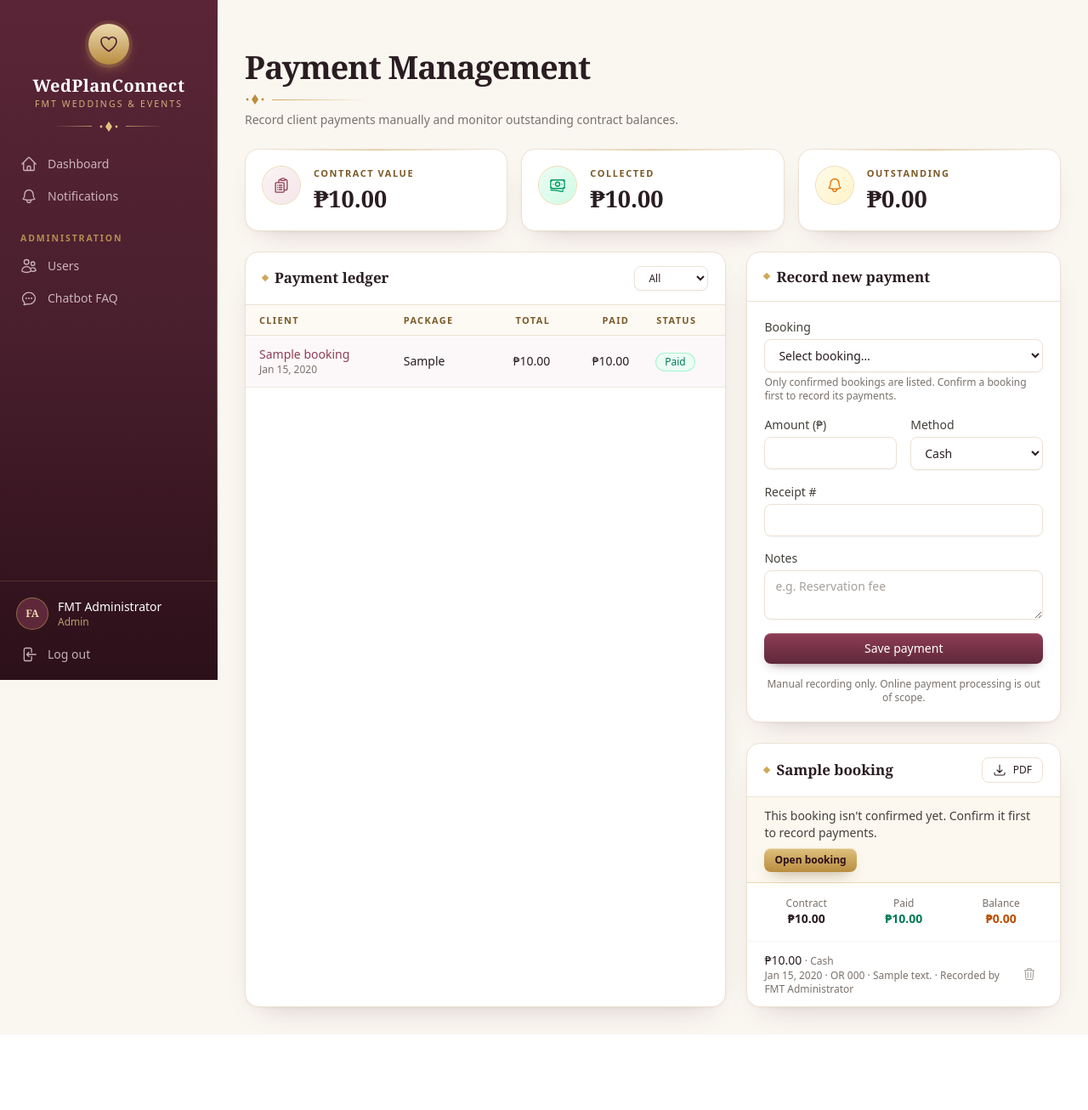
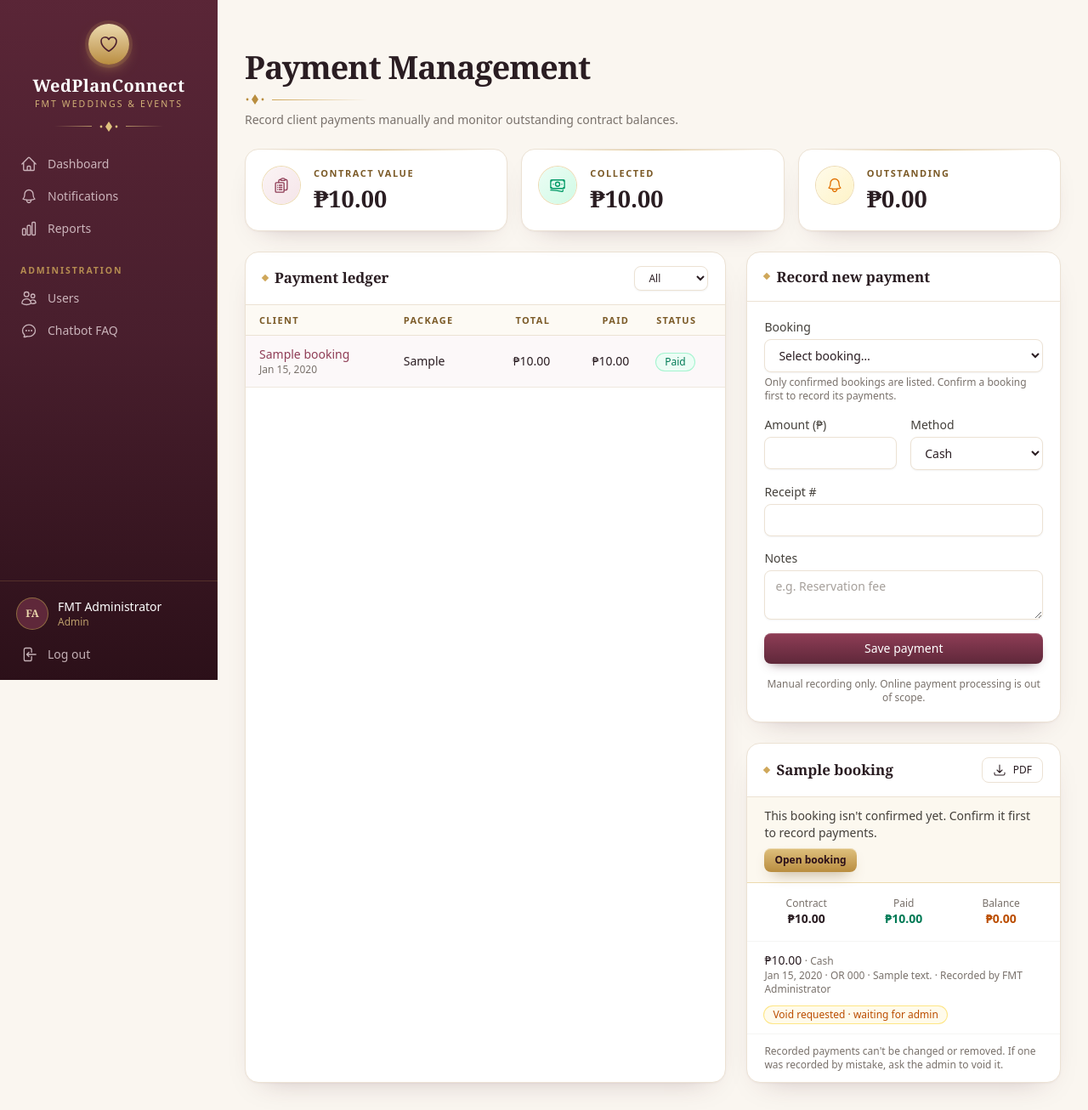
Before and after one commit to Capstone351/WedPlanConnect, a Laravel app: page /payments?booking_id=1 in a window 1280 px wide. Shown: the whole page at 85% size. Before the commit the page ends 1217 px from the top, so only its background shows below. Run offline with Laravel 12, Linux system fonts and the light colour scheme; a user stored in the database is signed in; data comes from the database, SQL or seed files in the repository; tables that the repository leaves empty hold one stand-in row (values such as "Sample post"); data that the repository does not hold is empty; style sheets or scripts are compiled from the project's sources.

Commit message:
Planners ask the admin to void a payment, and the admin gets reports back
After the merge nobody could void a payment: the void route was admin-only inside the planner-only group. Planners now ask the admin to void a payment with a reason; the request shows in the admin action centre, where the admin voids it or keeps it. The admin, planner and couple are each told. The admin can open Reports again, including the strategic ones.

Co-Authored-By: Claude Opus 5.5 <noreply@anthropic.com>

```diff
--- a/wedplanconnect/app/Http/Controllers/Admin/DashboardController.php
+++ b/wedplanconnect/app/Http/Controllers/Admin/DashboardController.php
@@ -59,6 +59,7 @@ class DashboardController extends Controller
             // The action centre: things only the Admin can resolve.
             'plannersToRemind' => $planners->filter(fn ($p) => $p->overdue_tasks_count || $p->unclosed_count)->values(),
             'lockedUsers' => User::where('locked_until', '>', now())->orderBy('locked_until')->get(),
+            'voidRequests' => Payment::voidRequested()->with('booking', 'voidRequester')->orderBy('void_requested_at')->get(),
             'unlinkedVendors' => User::where('role', 'vendor')->whereDoesntHave('supplierProfile')->orderBy('name')->get(),
             'unansweredQuestions' => $this->unansweredQuestions(),
             'overdueTasks' => Task::overdue()->with('booking', 'assignee')->orderBy('due_date')->limit(5)->get(),
--- a/wedplanconnect/app/Http/Controllers/PaymentController.php
+++ b/wedplanconnect/app/Http/Controllers/PaymentController.php
@@ -4,12 +4,14 @@ namespace App\Http\Controllers;
 
 use App\Models\Booking;
 use App\Models\Payment;
+use App\Models\User;
 use App\Notifications\PaymentRecorded;
-use App\Notifications\PaymentVoided;
+use App\Notifications\PaymentVoidRequested;
 use Barryvdh\DomPDF\Facade\Pdf;
 use Illuminate\Http\RedirectResponse;
 use Illuminate\Http\Request;
 use Illuminate\Http\Response;
+use Illuminate\Support\Facades\Notification;
 use Illuminate\Validation\Rule;
 use Illuminate\Validation\ValidationException;
 use Illuminate\View\View;
@@ -71,21 +73,31 @@ class PaymentController extends Controller
             ->with('status', 'Payment of ₱'.number_format($data['amount'], 2).' recorded. Remaining balance: ₱'.number_format($booking->balance(), 2).'.');
     }
 
-    /** Voids a payment (kept on record, crossed out) with a reason, and tells the couple. */
-    public function destroy(Request $request, Payment $payment): RedirectResponse
+    /**
+     * Planners can't remove money they recorded. They ask the admin to void a payment, with a reason;
+     * the admin approves or keeps it from their action centre.
+     */
+    public function requestVoid(Request $request, Payment $payment): RedirectResponse
     {
         $this->authorizeBooking($payment->booking);
 
         $data = $request->validate(['void_reason' => ['required', 'string', 'max:500']], [
-            'void_reason.required' => 'Please give a reason for voiding this payment. The couple will see it.',
+            'void_reason.required' => 'Please say why this payment should be voided. The admin and, if it is voided, the couple will see it.',
         ]);
 
-        $payment->forceFill(['voided_by' => $request->user()->id, 'void_reason' => trim($data['void_reason'])])->save();
-        $payment->delete();
+        if ($payment->hasVoidRequest()) {
+            return back()->withErrors(['void_reason' => 'You already asked the admin to void this payment. Please wait for their answer.']);
+        }
 
-        $payment->booking->client?->notify(new PaymentVoided($payment, $request->user()->name));
+        $payment->forceFill([
+            'void_requested_by' => $request->user()->id,
+            'void_requested_at' => now(),
+            'void_request_reason' => trim($data['void_reason']),
+        ])->save();
 
-        return back()->with('status', 'Payment voided; balance recalculated. The couple has been notified.');
+        Notification::send(User::where('role', 'admin')->get(), new PaymentVoidRequested($payment->load('booking', 'voidRequester')));
+
+        return back()->with('status', 'Request sent. The admin will void the payment or keep it, and you will be notified.');
     }
 
     /** PDF contract / payment summary for a booking. */
--- a/wedplanconnect/app/Models/Payment.php
+++ b/wedplanconnect/app/Models/Payment.php
@@ -25,7 +25,31 @@ class Payment extends Model
         return [
             'amount' => 'decimal:2',
             'payment_date' => 'date',
+            'void_requested_at' => 'datetime',
         ];
+    }
+
+    /** Planner who asked the admin to void this payment, while the request is open. */
+    public function voidRequester(): BelongsTo
+    {
+        return $this->belongsTo(User::class, 'void_requested_by')->withTrashed();
+    }
+
+    /** Payments a planner asked the admin to void, still waiting for the admin. */
+    public function scopeVoidRequested(Builder $query): Builder
+    {
+        return $query->whereNotNull('void_requested_at');
+    }
+
+    public function hasVoidRequest(): bool
+    {
+        return $this->void_requested_at !== null;
+    }
+
+    /** Clears an open void request (after the admin answers it). */
+    public function clearVoidRequest(): void
+    {
+        $this->forceFill(['void_requested_by' => null, 'void_requested_at' => null, 'void_request_reason' => null])->save();
     }
 
     public function booking(): BelongsTo
--- a/wedplanconnect/resources/views/components/layouts/app.blade.php
+++ b/wedplanconnect/resources/views/components/layouts/app.blade.php
@@ -20,7 +20,7 @@
     // Grouped navigation: section label => [label, route, active pattern, icon, optional count badge]
     $nav = match ($user->role) {
         'admin' => [
-            '' => [['Dashboard', 'admin.dashboard', 'admin.dashboard', 'home'], $notifications],
+            '' => [['Dashboard', 'admin.dashboard', 'admin.dashboard', 'home'], $notifications, ['Reports', 'reports.index', 'reports.*', 'chart']],
             'Administration' => [
                 ['Users', 'admin.users.index', 'admin.users.*', 'users'],
                 ['Chatbot FAQ', 'admin.faqs.index', 'admin.faqs.*', 'chat'],
--- a/wedplanconnect/resources/views/payments/index.blade.php
+++ b/wedplanconnect/resources/views/payments/index.blade.php
@@ -103,23 +103,25 @@
                     </div>
                     <ul class="divide-y divide-stone-100 text-sm">
                         @forelse ($selected->payments as $p)
-                            <li class="flex items-center justify-between gap-3 px-5 py-3">
-                                <div>
+                            <li class="flex flex-wrap items-center justify-between gap-3 px-5 py-3">
+                                <div class="min-w-0 flex-1">
                                     <div class="font-medium tabular-nums">₱{{ number_format($p->amount, 2) }} <span class="text-xs font-normal text-stone-500">· {{ $p->methodLabel() }}</span></div>
                                     <div class="text-xs text-stone-500">{{ $p->payment_date->format('M j, Y') }}{{ $p->receipt_number ? ' · OR '.$p->receipt_number : '' }}{{ $p->notes ? ' · '.$p->notes : '' }}{{ $p->recorder ? ' · Recorded by '.$p->recorder->name : '' }}</div>
                                 </div>
-                                @if (auth()->user()->role === 'admin')
-                                <details class="relative" @if ($errors->has('void_reason') && old('void_payment') == $p->id) open @endif>
-                                    <summary class="btn-icon cursor-pointer list-none" title="Void payment" aria-label="Void payment"><x-icon name="trash" class="size-4" /></summary>
-                                    <form method="POST" action="{{ route('payments.destroy', $p) }}" class="card absolute right-0 z-20 mt-2 w-72 space-y-2 p-4">
-                                        @csrf @method('DELETE')
-                                        <input type="hidden" name="void_payment" value="{{ $p->id }}">
-                                        <label for="void_reason_{{ $p->id }}" class="label">Why void this payment? <span class="font-normal text-stone-400">(the couple will see this)</span></label>
-                                        <textarea id="void_reason_{{ $p->id }}" name="void_reason" rows="2" maxlength="500" required class="input" placeholder="e.g. Recorded twice by mistake."></textarea>
-                                        @if (old('void_payment') == $p->id)@error('void_reason')<p class="error-text">{{ $message }}</p>@enderror @endif
-                                        <button class="btn-danger btn-sm w-full">Void payment</button>
-                                    </form>
-                                </details>
+                                @if ($p->hasVoidRequest())
+                                    <span class="badge-amber shrink-0" title="Reason: {{ $p->void_request_reason }}">Void requested · waiting for admin</span>
+                                @else
+                                    <details class="relative shrink-0" @if ($errors->has('void_reason') && old('void_payment') == $p->id) open @endif>
+                                        <summary class="btn-secondary btn-sm cursor-pointer list-none">Ask admin to void</summary>
+                                        <form method="POST" action="{{ route('payments.void-request', $p) }}" class="card absolute right-0 z-20 mt-2 w-72 max-w-[calc(100vw-3rem)] space-y-2 p-4">
+                                            @csrf
+                                            <input type="hidden" name="void_payment" value="{{ $p->id }}">
+                                            <label for="void_reason_{{ $p->id }}" class="label">Why should this payment be voided? <span class="font-normal text-stone-400">(the admin decides; the couple sees it if voided)</span></label>
+                                            <textarea id="void_reason_{{ $p->id }}" name="void_reason" rows="2" maxlength="500" required class="input" placeholder="e.g. Recorded twice by mistake."></textarea>
+                                            @if (old('void_payment') == $p->id)@error('void_reason')<p class="error-text">{{ $message }}</p>@enderror @endif
+                                            <button class="btn-danger btn-sm w-full">Send to admin</button>
+                                        </form>
+                                    </details>
                                 @endif
                             </li>
                         @empty
@@ -132,8 +134,8 @@
                             </li>
                         @endforeach
                     </ul>
-                    @if (auth()->user()->role !== 'admin' && $selected->payments->isNotEmpty())
-                        <p class="border-t border-stone-100 px-5 py-3 text-xs text-stone-500">Recorded payments can't be changed or removed. Only the admin can void a payment that was recorded by mistake.</p>
+                    @if ($selected->payments->isNotEmpty())
+                        <p class="border-t border-stone-100 px-5 py-3 text-xs text-stone-500">Recorded payments can't be changed or removed. If one was recorded by mistake, ask the admin to void it.</p>
                     @endif
                 </div>
             @endif
--- a/wedplanconnect/routes/web.php
+++ b/wedplanconnect/routes/web.php
@@ -104,6 +104,10 @@ Route::middleware('auth')->group(function () {
 
         // Nudge a planner about overdue tasks and past weddings left open
         Route::post('/planners/{user}/remind', Admin\PlannerReminderController::class)->middleware('throttle:10,1')->name('planners.remind');
+
+        // Planners ask to void a payment; only the admin can void it or keep it.
+        Route::patch('/payments/{payment}/void', [Admin\PaymentVoidController::class, 'approve'])->name('payments.void');
+        Route::patch('/payments/{payment}/keep', [Admin\PaymentVoidController::class, 'keep'])->name('payments.keep');
     });
 
     // Test-mode email outbox (only while MAIL_MAILER=log). Admin only: it holds password reset links and one-time PINs.
@@ -157,16 +161,20 @@ Route::middleware('auth')->group(function () {
         // Payments (UC-08)
         Route::get('/payments', [PaymentController::class, 'index'])->name('payments.index');
         Route::post('/payments', [PaymentController::class, 'store'])->name('payments.store');
-        // Only the admin can void a payment, so a planner can't remove money they recorded.
-        Route::delete('/payments/{payment}', [PaymentController::class, 'destroy'])->middleware('role:admin')->name('payments.destroy');
+        // A planner can't remove money they recorded: they ask the admin to void it.
+        Route::post('/payments/{payment}/void-request', [PaymentController::class, 'requestVoid'])->name('payments.void-request');
         Route::get('/bookings/{booking}/contract.pdf', [PaymentController::class, 'contract'])->name('bookings.contract');
 
         // Public portfolio management
         Route::resource('portfolio', PortfolioController::class)->except('show');
         Route::patch('/portfolio/{portfolio}/photos/{photo}/cover', [PortfolioController::class, 'cover'])->name('portfolio.photos.cover');
         Route::delete('/portfolio/{portfolio}/photos/{photo}', [PortfolioController::class, 'destroyPhoto'])->name('portfolio.photos.destroy');
+    });
 
-        // Reports (UC-09)
+    /*
+    | Reports (UC-09): the admin sees every report (read-only), planners the operational ones.
+    */
+    Route::middleware('role:admin,planner')->group(function () {
         Route::get('/reports', [ReportController::class, 'index'])->name('reports.index');
         Route::get('/reports/{type}', [ReportController::class, 'show'])->name('reports.show');
         Route::get('/reports/{type}/pdf', [ReportController::class, 'pdf'])->name('reports.pdf');
```
Also changed, not shown: wedplanconnect/app/Http/Controllers/Admin/PaymentVoidController.php (added, +49 -0 lines), wedplanconnect/app/Notifications/PaymentVoidAnswered.php (added, +70 -0 lines), wedplanconnect/app/Notifications/PaymentVoidRequested.php (added, +52 -0 lines), wedplanconnect/resources/views/admin/dashboard.blade.php (+27 -2 lines), wedplanconnect/tests/Feature/AuthenticationTest.php (+6 -1 lines), wedplanconnect/tests/Feature/OperationsTest.php (+1 -1 lines), wedplanconnect/tests/Feature/SecurityHardeningTest.php (+33 -8 lines), wedplanconnect/database/migrations/2026_11_18_005807_add_void_request_to_payments_table.php (added).
